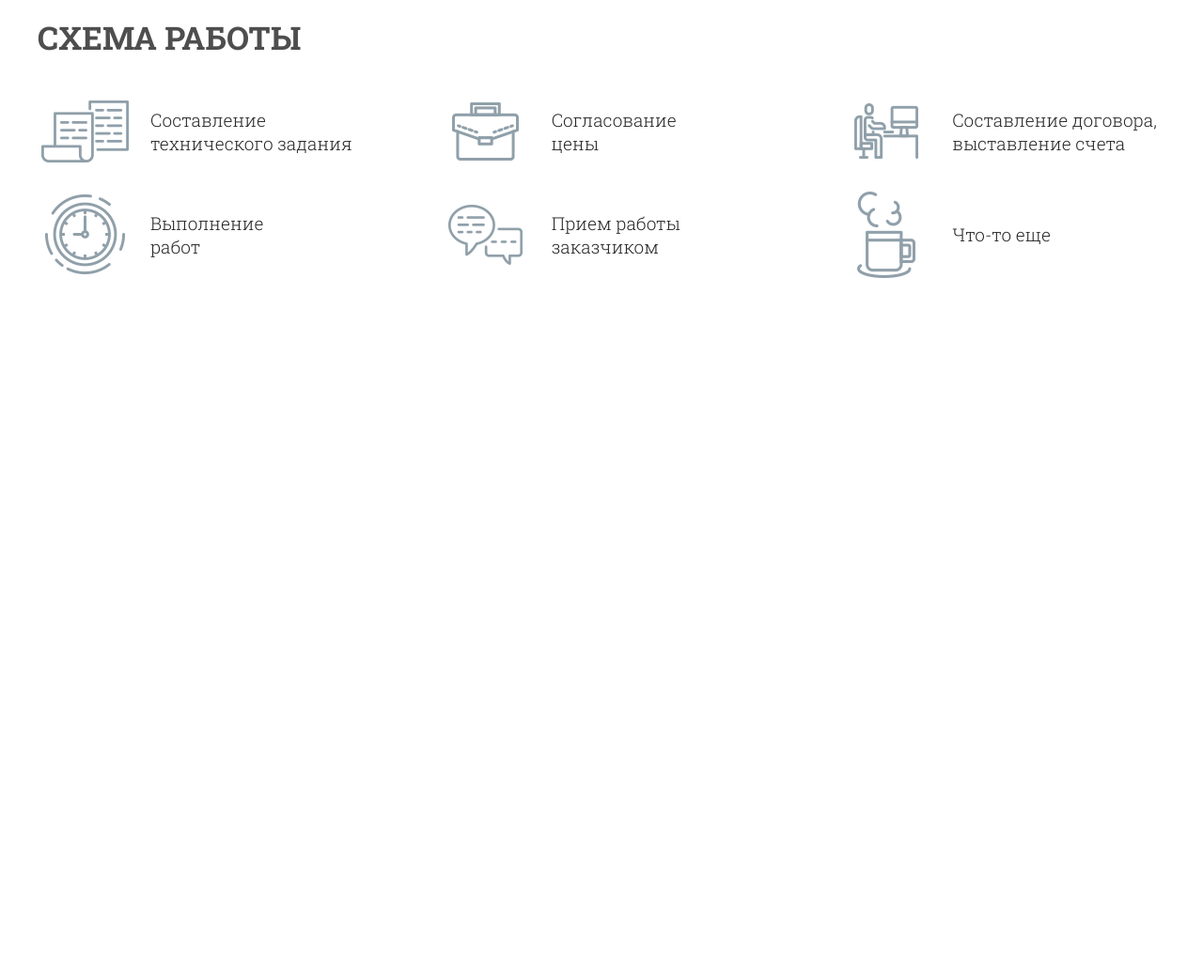
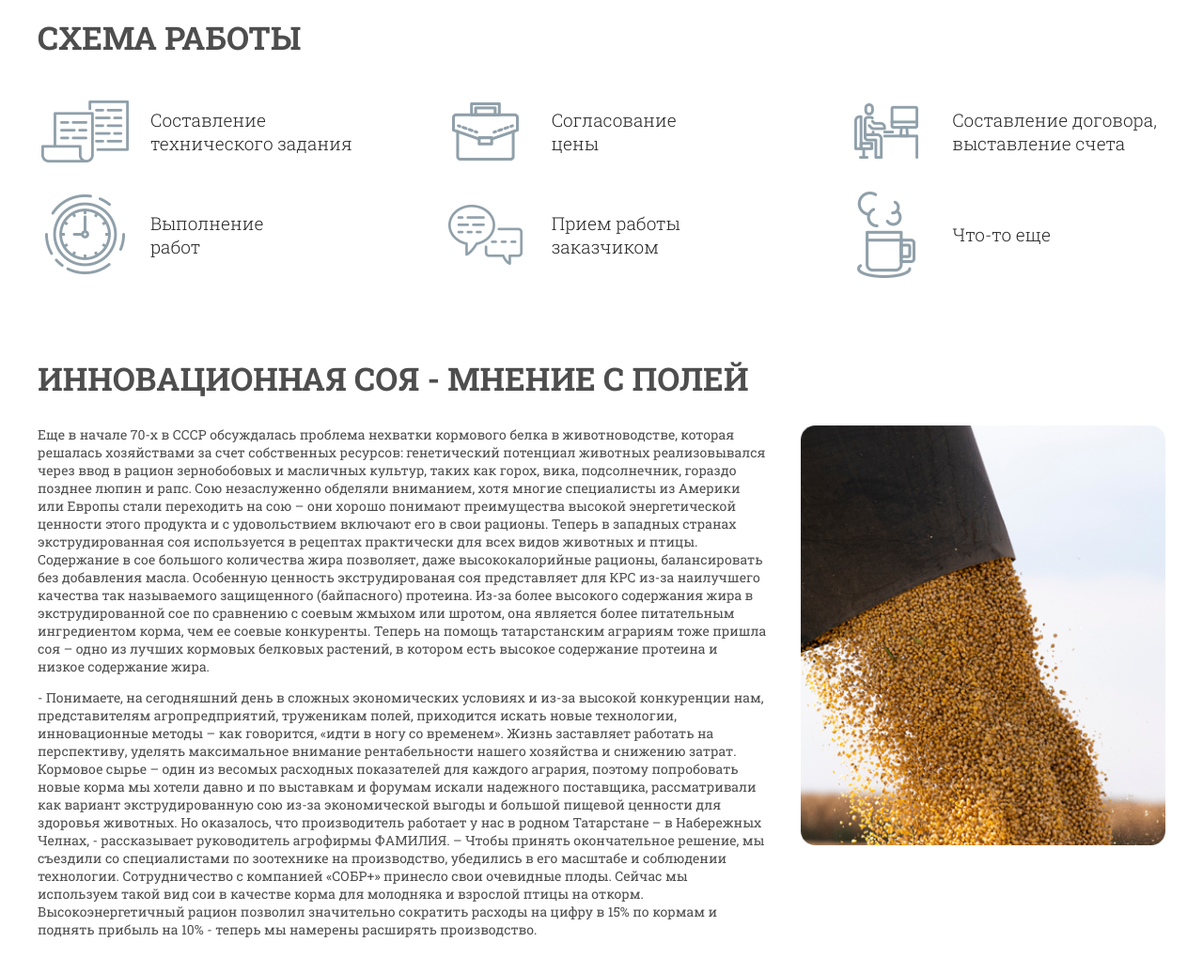
Before and after one commit to MarianVytak/Sobr, a website: page src/index.html in a window 1280 px wide. Shown: the part 2110-3146 px from the top of the page at 94% size. Before the commit the page ends 2410 px from the top, so only its background shows below. Drawn offline with nearby package versions, Linux system fonts and the light colour scheme; files that its build step writes are made by us from their sources.

Commit message:
Added Section 5.

```diff
--- a/src/assets/sass/customs/_reboot.scss
+++ b/src/assets/sass/customs/_reboot.scss
@@ -48,6 +48,10 @@ a {
   }
 }
 
+p {
+  margin-top: 0;
+}
+
 select {
   -webkit-appearance: none;
   -moz-appearance: none;
--- a/src/assets/sass/style.scss
+++ b/src/assets/sass/style.scss
@@ -8,6 +8,7 @@ Table of contents
 ## Section 2
 ## Section 3
 ## Section 4
+## Section 5
 *******************/
 
 
@@ -38,3 +39,7 @@ Table of contents
 /* ## Section 4
 ====================*/
 @import "../../templates/section-4/section-4";
+
+/* ## Section 5
+====================*/
+@import "../../templates/section-5/section-5";
--- /dev/null
+++ b/src/templates/section-5/section-5.html
@@ -0,0 +1,20 @@
+<div class="section-5">
+    <div class="container">
+
+        <h2 class="h2">Инновационная соя - мнение с полей</h2>
+
+        <div class="section-5__grid">
+            <div class="section-5__text">
+                <p>Еще в начале 70-х в СССР обсуждалась проблема нехватки кормового белка в животноводстве, которая решалась хозяйствами за счет собственных ресурсов: генетический потенциал животных реализовывался через ввод в рацион зернобобовых и масличных культур, таких как горох, вика, подсолнечник, гораздо позднее люпин и рапс. Сою незаслуженно обделяли вниманием, хотя многие специалисты из Америки или Европы стали переходить на сою – они хорошо понимают преимущества высокой энергетической ценности этого продукта и с удовольствием включают его в свои рационы. Теперь в западных странах экструдированная соя используется в рецептах практически для всех видов животных и птицы. Содержание в сое большого количества жира позволяет, даже высококалорийные рационы, балансировать без добавления масла. Особенную ценность экструдированая соя представляет для КРС из-за наилучшего качества так называемого защищенного (байпасного) протеина. Из-за более высокого содержания жира в экструдированной сое по сравнению с соевым жмыхом или шротом, она является более питательным ингредиентом корма, чем ее соевые конкуренты. Теперь на помощь татарстанским аграриям тоже пришла соя – одно из лучших кормовых белковых растений, в котором есть высокое содержание протеина и низкое содержание жира.</p>
+                <p>- Понимаете, на сегодняшний день в сложных экономических условиях и из-за высокой конкуренции нам, представителям агропредприятий, труженикам полей, приходится искать новые технологии, инновационные методы – как говорится, «идти в ногу со временем». Жизнь заставляет работать на перспективу, уделять максимальное внимание рентабельности нашего хозяйства и снижению затрат. Кормовое сырье – один из весомых расходных показателей для каждого агрария, поэтому попробовать новые корма мы хотели давно и по выставкам и форумам искали надежного поставщика, рассматривали как вариант экструдированную сою из-за экономической выгоды и большой пищевой ценности для здоровья животных. Но оказалось, что производитель работает у нас в родном Татарстане – в Набережных Челнах, - рассказывает руководитель агрофирмы ФАМИЛИЯ. – Чтобы принять окончательное решение, мы съездили со специалистами по зоотехнике на производство, убедились в его масштабе и соблюдении технологии. Сотрудничество с компанией «СОБР+» принесло свои очевидные плоды. Сейчас мы используем такой вид сои в качестве корма для молодняка и взрослой птицы на откорм. Высокоэнергетичный рацион позволил значительно сократить расходы на цифру в 15% по кормам и поднять прибыль на 10% - теперь мы намерены расширять производство.</p>
+            </div>
+            <div class="section-5__img">
+                <img src="../../assets/img/section-5.png" alt="">
+            </div>
+        </div>
+        <!-- /.section-5__grid -->
+
+    </div>
+    <!-- /.container -->
+</div>
+<!-- /.section-5 -->
--- /dev/null
+++ b/src/templates/section-5/section-5.scss
@@ -0,0 +1,21 @@
+.section-5 {
+  padding: 80px 0;
+  background-color: $white;
+}
+
+.section-5__grid {
+  display: grid;
+  grid-template-columns: 2fr 1fr;
+  grid-gap: 35px;
+}
+
+.section-5__text {
+  font-size: 14px;
+  color: #4e4e4e;
+}
+
+.section-5__img {
+  img {
+    width: 100%;
+  }
+}
```
Also changed, not shown: src/index.html (+1 -0 lines), src/assets/img/section-5.png (added).
